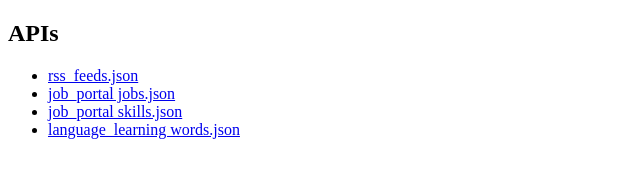
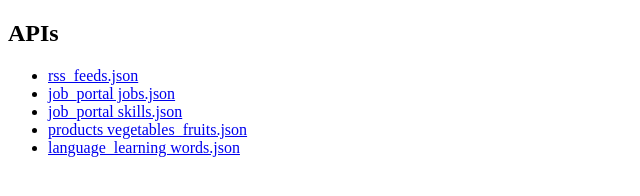
Before and after one commit to iamlearner1/json_data, a plain HTML site: page index.html in a window 1280 px wide. Shown: the whole page, without its empty margins (0-640 px from the left). Drawn offline with Linux system fonts and the light colour scheme.

Commit message:
Update index.html

```diff
--- a/index.html
+++ b/index.html
@@ -11,6 +11,7 @@
         <li><a href="/rss_news/rss_feeds.json" target="_blank">rss_feeds.json</a></li>
         <li><a href="/job_portal/jobs.json" target="_blank">job_portal jobs.json</a></li>
         <li><a href="/job_portal/skills.json" target="_blank">job_portal skills.json</a></li>
+        <li><a href="/products/vegetables_fruits.json" target="_blank">products vegetables_fruits.json</a></li>
         <li><a href="/language_learning/words.json" target="_blank">language_learning words.json</a></li>
     </ul>
 </body>
```
